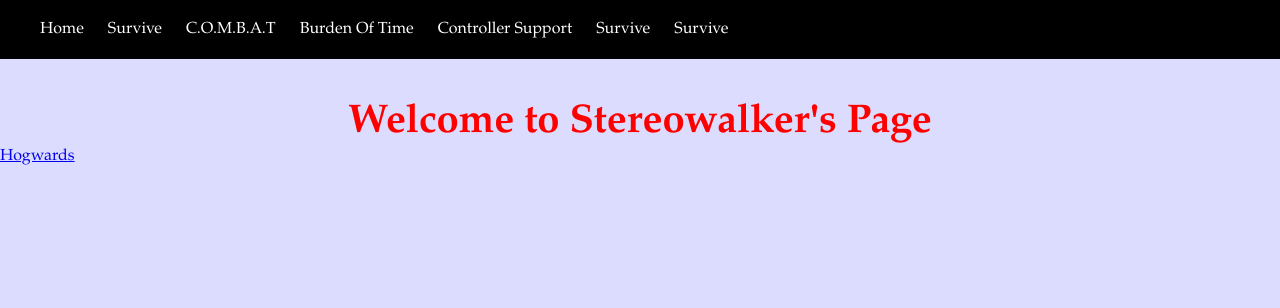
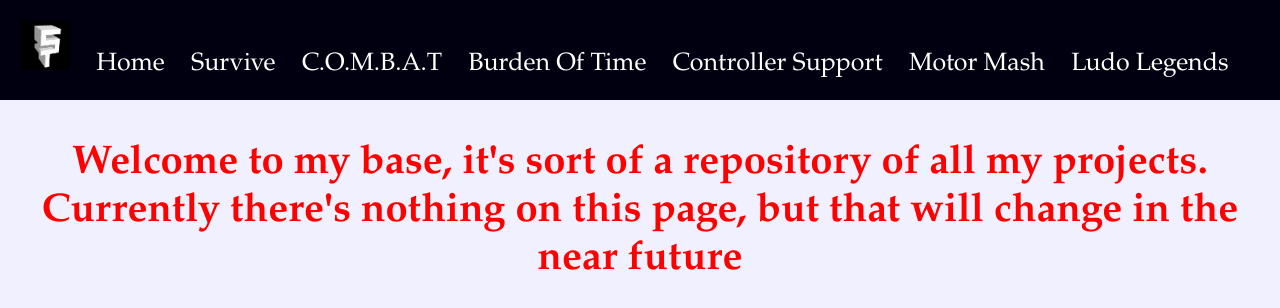
Before and after one commit to Stereowalker/My-Home-Page, a plain HTML site: page index.html in a window 1280 px wide. Drawn offline with Linux system fonts and the light colour scheme.

Commit message:
Made a few changes

```diff
--- a/index.html
+++ b/index.html
@@ -3,22 +3,23 @@
 <html lang="en" xmlns="http://www.w3.org/1999/xhtml">
 <head>
     <meta charset="utf-8" />
-    <title>Main Page</title>
+    <title>Stereowalker's Base</title>
+    <link rel="shortcut icon" href="Stereowalker.png" type="image/x-icon" />
     <link rel="stylesheet" href="style.css" />
 </head>
 <body>
     <header class="nav">
+        <img src="Stereowalker.png" alt="Logo" width="50" height="50"/>
         <a href="index.html">Home</a>
         <a href="survive.html">Survive</a>
         <a href="combat.html">C.O.M.B.A.T</a>
         <a href="burden-of-time.html">Burden Of Time</a>
         <a href="controller-support.html">Controller Support</a>
-        <a href="motor-mash.html">Survive</a>
-        <a href="ludo-legends.html">Survive</a>
+        <a href="motor-mash.html">Motor Mash</a>
+        <a href="ludo-legends.html">Ludo Legends</a>
     </header>
     <section class="main">
-        <p>Welcome to Stereowalker's Page</p>
+        <p>Welcome to my base, it's sort of a repository of all my projects. Currently there's nothing on this page, but that will change in the near future</p>
     </section>
-    <a href="hogwards.html">Hogwards</a>
 </body>
 </html>
--- a/style.css
+++ b/style.css
@@ -7,7 +7,7 @@
 body {
     color: #FF0000;
     font-family: 'Book Antiqua', 'Franklin Gothic Medium', 'Arial Narrow', Arial, sans-serif;
-    background-color:rgb(220,220,255);
+    background-color:rgb(240,240,255);
 }
 
 .assign1 {
@@ -17,8 +17,9 @@ body {
 
 /**Landing Page*/
 .nav {
-    background-color: #000000;
+    background-color: #000011;
     padding: 20px;
+    font-size: 25px;
 }
 
 .nav > a {
```
Also changed, not shown: Stereowalker.png (added).
